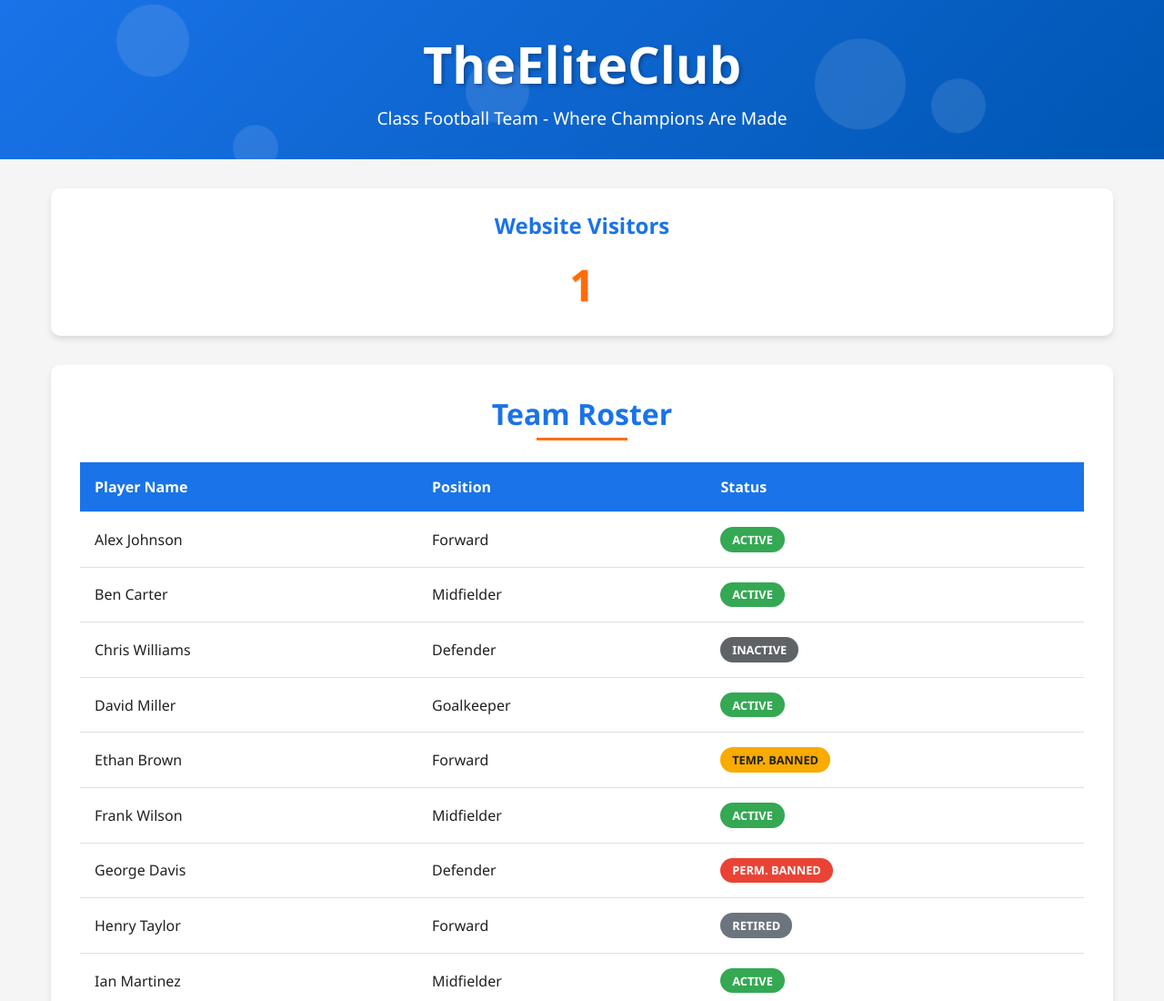
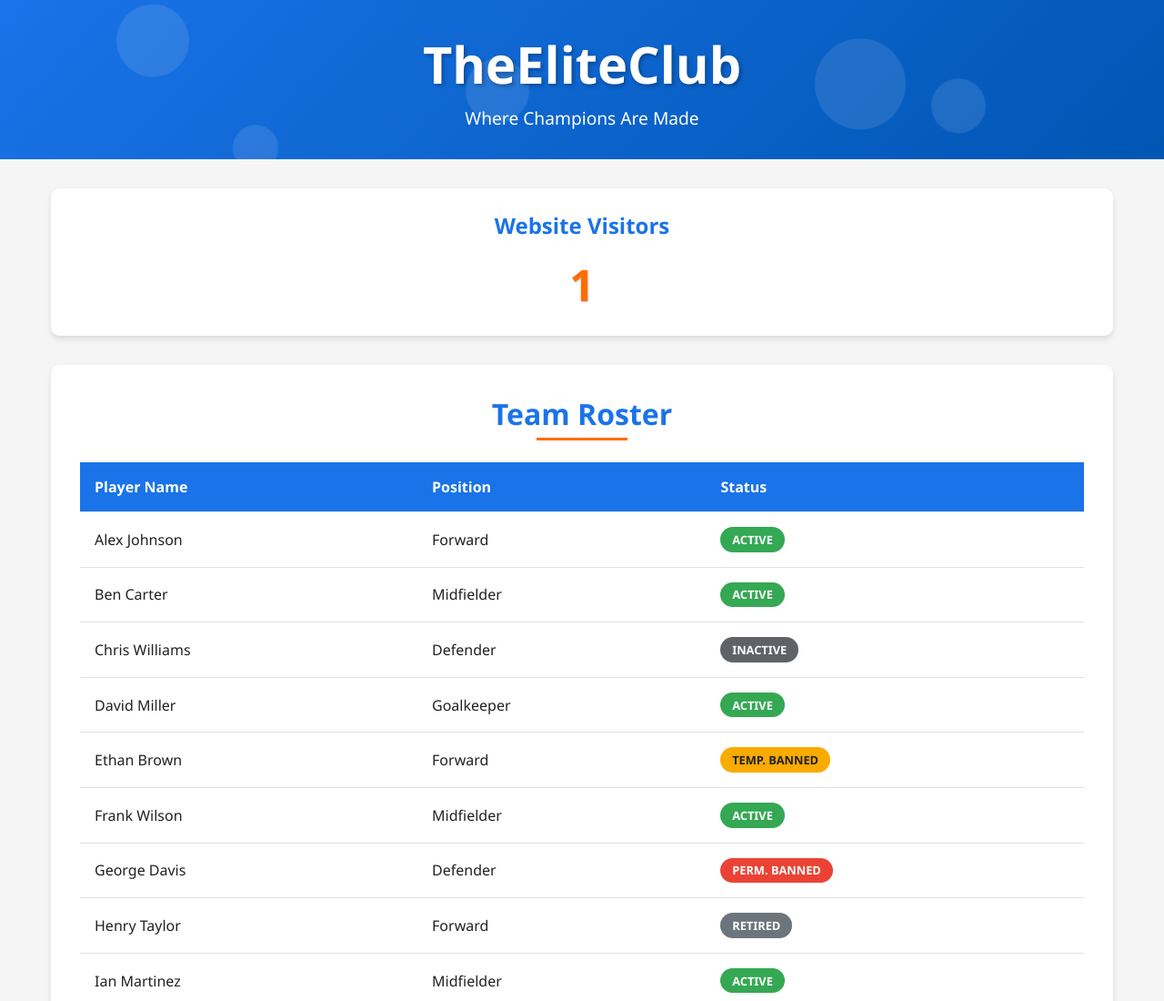
Before and after one commit to SutirthoGhosh/TheEliteClub, a plain HTML site: page index.html in a window 1280 px wide. Shown: the top 1100 px of the page at 91% size. Drawn offline with Linux system fonts and the light colour scheme.

Commit message:
Update index.html

```diff
--- a/index.html
+++ b/index.html
@@ -3,7 +3,7 @@
 <head>
     <meta charset="UTF-8">
     <meta name="viewport" content="width=device-width, initial-scale=1.0">
-    <title>TheEliteClub - Class Football Team</title>
+    <title>TheEliteClub</title>
     <style>
         * {
             margin: 0;
@@ -320,7 +320,7 @@
         </div>
         <div class="header-content">
             <h1>TheEliteClub</h1>
-            <p class="subtitle">Class Football Team - Where Champions Are Made</p>
+            <p class="subtitle">Where Champions Are Made</p>
         </div>
     </header>
 
```
